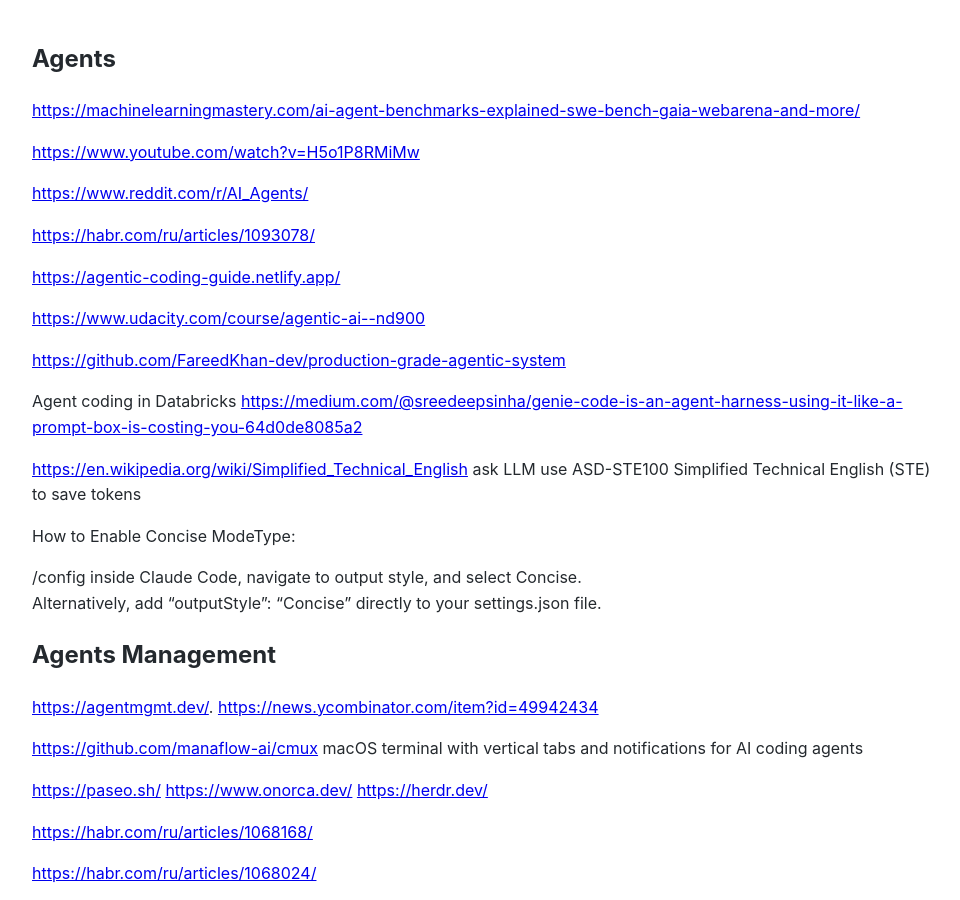
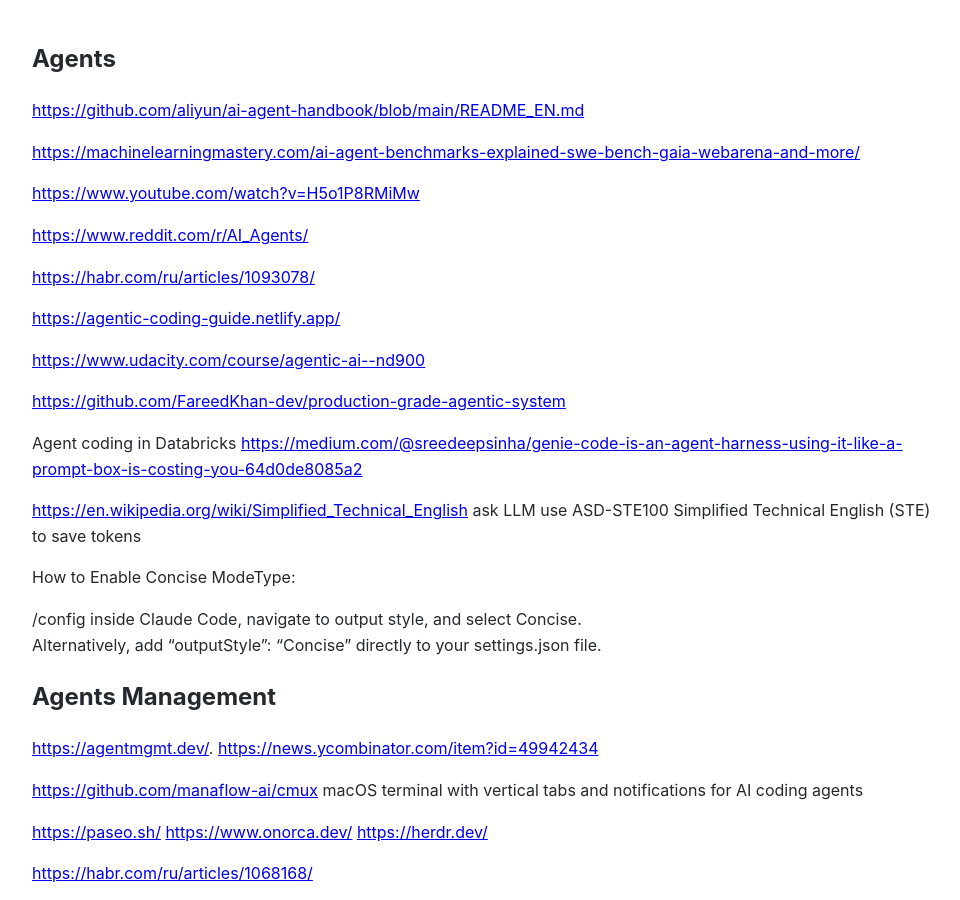
Before and after one commit to Michael-Lubinsky/michael-lubinsky.github.com, a Jekyll site: the page built from ml/agent.md, in a window 1280 px wide and 900 px high. Shown: the whole window, without its empty margins (158-1118 px from the left). Built offline with Jekyll 4.4.1, drawn with Linux system fonts in a browser that asks for light colours; our own code applies the rules of GitHub Pages for plain Markdown files.

Commit message:
Add links to AI agent resources in agent.md

```diff
--- a/ml/agent.md
+++ b/ml/agent.md
@@ -1,4 +1,6 @@
 ## Agents
+
+<https://github.com/aliyun/ai-agent-handbook/blob/main/README_EN.md>
 
 <https://machinelearningmastery.com/ai-agent-benchmarks-explained-swe-bench-gaia-webarena-and-more/>
 
```
